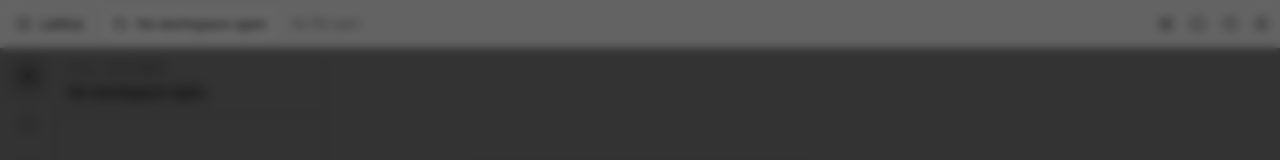
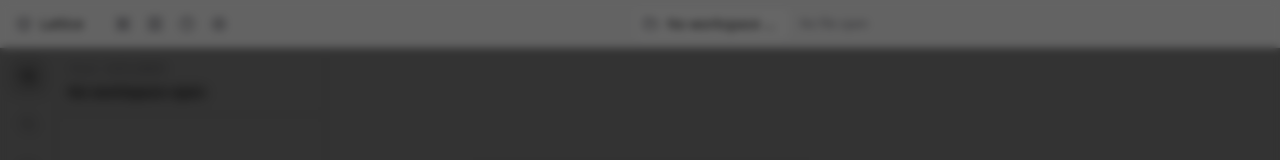
Before and after one commit to tryandaction/lattice, a Next.js app: page / in a window 1280 px wide. Shown: the top 160 px of the page. Built offline with nearby package versions, Linux system fonts and the light colour scheme.

Commit message:
Refine desktop title bar ergonomics

```diff
--- a/src/components/layout/command-bar.tsx
+++ b/src/components/layout/command-bar.tsx
@@ -21,6 +21,7 @@ import {
   Pencil,
   Play,
   RotateCcw,
+  LayoutGrid,
   Save,
   ScanSearch,
   Settings,
@@ -42,6 +43,7 @@ import {
   isDesktopWindowMaximized,
   isWindowsDesktopHost,
   minimizeDesktopWindow,
+  startDesktopWindowDrag,
   subscribeDesktopWindowState,
   toggleDesktopWindowMaximize,
 } from "@/lib/desktop-window";
@@ -195,6 +197,48 @@ function CommandBarActionButton({
   );
 }
 
+function BreadcrumbScroller({
+  breadcrumbs,
+}: {
+  breadcrumbs: Array<{ label: string }>;
+}) {
+  const scrollRef = useRef<HTMLDivElement | null>(null);
+
+  const handleWheel = useCallback((event: React.WheelEvent<HTMLDivElement>) => {
+    const element = scrollRef.current;
+    if (!element || element.scrollWidth <= element.clientWidth + 1) {
+      return;
+    }
+
+    if (Math.abs(event.deltaY) >= Math.abs(event.deltaX)) {
+      element.scrollLeft += event.deltaY;
+      event.preventDefault();
+    }
+  }, []);
+
+  return (
+    <div
+      ref={scrollRef}
+      onWheel={handleWheel}
+      className="min-w-0 max-w-[28rem] overflow-x-auto whitespace-nowrap [scrollbar-width:none] [&::-webkit-scrollbar]:hidden"
+      data-tauri-drag-region="false"
+      style={{ WebkitAppRegion: "no-drag", touchAction: "pan-x" } as CSSProperties}
+      data-testid="desktop-commandbar-breadcrumbs"
+    >
+      <div className="flex min-w-max items-center gap-1 text-xs text-muted-foreground">
+        {breadcrumbs.length > 0 ? breadcrumbs.map((segment, index) => (
+          <div key={`${segment.label}:${index}`} className="flex items-center gap-1">
+            {index > 0 ? <ChevronRight className="h-3.5 w-3.5 shrink-0" /> : null}
+            <span className={cn("truncate", index === breadcrumbs.length - 1 && "text-foreground")}>
+              {segment.label}
+            </span>
+          </div>
+        )) : null}
+      </div>
+    </div>
+  );
+}
+
 export function CommandBar({
   onOpenWorkspace,
   onOpenCommands,
@@ -238,8 +282,21 @@ export function CommandBar({
       }),
     [registeredState?.actions],
   );
-  const visibleActions = sortedActions.slice(0, 8);
-  const overflowActions = sortedActions.slice(8);
+  const { visibleActions, overflowActions } = useMemo(() => {
+    const primary = sortedActions.filter((action) => action.group === "primary");
+    const secondary = sortedActions.filter((action) => action.group === "secondary");
+    const utility = sortedActions.filter((action) => action.group === "utility");
+    const visible = [
+      ...primary,
+      ...secondary.slice(0, 6),
+      ...utility.slice(0, 2),
+    ].slice(0, 12);
+    const visibleIds = new Set(visible.map((action) => action.id));
+    return {
+      visibleActions: visible,
+      overflowActions: sortedActions.filter((action) => !visibleIds.has(action.id)),
+    };
+  }, [sortedActions]);
 
   const syncMaximizedState = useCallback(() => {
     if (!isWindowsDesktop) {
@@ -303,53 +360,135 @@ export function CommandBar({
     });
   }, [isWindowsDesktop, syncMaximizedState]);
 
+  const handleDragPointerDown = useCallback((event: React.MouseEvent<HTMLElement>) => {
+    if (!isWindowsDesktop || event.button !== 0) {
+      return;
+    }
+
+    if (event.currentTarget !== event.target) {
+      return;
+    }
+
+    void startDesktopWindowDrag();
+  }, [isWindowsDesktop]);
+
   return (
     <div
-      className="relative z-[70] flex items-center border-b border-border bg-background/95 pl-2 pr-0 backdrop-blur"
-      style={{ height: DESKTOP_COMMAND_BAR_HEIGHT }}
+      className="relative z-[70] grid grid-cols-[auto_minmax(0,1fr)_auto] items-center border-b border-border bg-background/95 pl-2 pr-0 backdrop-blur"
+      style={{ height: DESKTOP_COMMAND_BAR_HEIGHT, WebkitAppRegion: "drag" } as CSSProperties}
+      data-tauri-drag-region={isWindowsDesktop ? "true" : undefined}
+      onMouseDown={handleDragPointerDown}
+    >
+      <div
+        className="flex min-w-0 items-center gap-2 pr-3"
+        data-testid="desktop-commandbar-left"
       >
         <div
           className="flex shrink-0 select-none items-center gap-2 px-2"
           data-tauri-drag-region={isWindowsDesktop ? "true" : undefined}
           onDoubleClick={handleToggleMaximize}
+          onMouseDown={handleDragPointerDown}
           data-testid="desktop-commandbar-title"
         >
           <Box className="h-4 w-4 text-muted-foreground" />
           <span className="text-sm font-medium text-foreground">{t("app.name")}</span>
         </div>
+        <div className="h-6 w-px shrink-0 bg-border/80" />
+        <div
+          className="flex shrink-0 items-center gap-1"
+          data-tauri-drag-region="false"
+          style={{ WebkitAppRegion: "no-drag" } as CSSProperties}
+          data-testid="desktop-commandbar-shell-actions"
+        >
+          <button
+            type="button"
+            onClick={onOpenCommands}
+            onMouseDown={(event) => event.stopPropagation()}
+            className="rounded-md p-1.5 text-muted-foreground transition-colors hover:bg-accent hover:text-foreground"
+            title={t("commands.open")}
+            data-tauri-drag-region="false"
+            style={{ WebkitAppRegion: "no-drag" } as CSSProperties}
+          >
+            <Command className="h-4 w-4" />
+          </button>
+          <button
+            type="button"
+            onClick={onTogglePluginPanels}
+            onMouseDown={(event) => event.stopPropagation()}
+            className={cn(
+              "rounded-md p-1.5 transition-colors",
+              pluginPanelsOpen
+                ? "bg-accent text-foreground"
+                : "text-muted-foreground hover:bg-accent hover:text-foreground"
+            )}
+            title={t("panels.open")}
+            aria-pressed={pluginPanelsOpen}
+            data-tauri-drag-region="false"
+            style={{ WebkitAppRegion: "no-drag" } as CSSProperties}
+          >
+            <LayoutGrid className="h-4 w-4" />
+          </button>
+          <button
+            type="button"
+            onClick={onOpenGuide}
+            onMouseDown={(event) => event.stopPropagation()}
+            className="rounded-md p-1.5 text-muted-foreground transition-colors hover:bg-accent hover:text-foreground"
+            title={t("settings.shortcuts.openGuide")}
+            aria-label={t("settings.shortcuts.openGuide")}
+            data-tauri-drag-region="false"
+            style={{ WebkitAppRegion: "no-drag" } as CSSProperties}
+          >
+            <HelpCircle className="h-4 w-4" />
+          </button>
+          <button
+            type="button"
+            onClick={onOpenSettings}
+            onMouseDown={(event) => event.stopPropagation()}
+            className="rounded-md p-1.5 text-muted-foreground transition-colors hover:bg-accent hover:text-foreground"
+            title={t("settings.title")}
+            aria-label={t("settings.title")}
+            data-tauri-drag-region="false"
+            style={{ WebkitAppRegion: "no-drag" } as CSSProperties}
+          >
+            <Settings className="h-4 w-4" />
+          </button>
+        </div>
+      </div>
 
+      <div
+        className="flex min-w-0 items-center justify-center gap-4 px-2"
+        data-testid="desktop-commandbar-center"
+      >
+        <div
+          className="flex min-w-0 shrink items-center gap-2"
+          data-testid="desktop-commandbar-file-context"
+          data-tauri-drag-region="false"
+          style={{ WebkitAppRegion: "no-drag" } as CSSProperties}
+        >
           <button
             type="button"
             onClick={onOpenWorkspace}
-        className="ml-2 inline-flex max-w-56 shrink-0 items-center gap-2 rounded-lg border border-border bg-background px-3 py-2 text-left transition-colors hover:bg-accent"
+            onMouseDown={(event) => event.stopPropagation()}
+            className="inline-flex max-w-40 shrink-0 items-center gap-2 rounded-lg border border-border bg-background px-2.5 py-2 text-left transition-colors hover:bg-accent"
             title={workspaceDescription}
             data-tauri-drag-region="false"
             data-testid="desktop-commandbar-workspace"
+            style={{ WebkitAppRegion: "no-drag" } as CSSProperties}
           >
             <FolderOpen className="h-4 w-4 shrink-0 text-muted-foreground" />
             <span className="truncate text-sm font-medium text-foreground">{workspaceLabel}</span>
           </button>
-
-      <div
-        className="ml-3 flex min-w-0 flex-1 select-none items-center gap-1 overflow-hidden text-xs text-muted-foreground"
-        data-tauri-drag-region={isWindowsDesktop ? "true" : undefined}
-        onDoubleClick={handleToggleMaximize}
-        data-testid="desktop-commandbar-breadcrumbs"
-      >
-        {breadcrumbs.length > 0 ? breadcrumbs.map((segment, index) => (
-          <div key={`${segment.label}:${index}`} className="flex min-w-0 items-center gap-1">
-            {index > 0 ? <ChevronRight className="h-3.5 w-3.5 shrink-0" /> : null}
-            <span className={cn("truncate", index === breadcrumbs.length - 1 && "text-foreground")}>
-              {segment.label}
+          {breadcrumbs.length > 0 ? (
+            <BreadcrumbScroller breadcrumbs={breadcrumbs} />
+          ) : (
+            <span className="truncate text-xs text-muted-foreground" data-testid="desktop-commandbar-breadcrumbs">
+              {t("workbench.commandBar.empty")}
             </span>
-          </div>
-        )) : (
-          <span>{t("workbench.commandBar.empty")}</span>
           )}
         </div>
 
         <div
-        className="ml-2 flex shrink-0 items-center gap-1 px-1"
+          className="flex shrink-0 items-center gap-1 px-1"
           data-testid="desktop-commandbar-actions"
           data-tauri-drag-region="false"
           style={{ WebkitAppRegion: "no-drag" } as CSSProperties}
@@ -398,58 +537,7 @@ export function CommandBar({
             ) : null}
           </div>
         ) : null}
-        <button
-          type="button"
-          onClick={onOpenCommands}
-          onMouseDown={(event) => event.stopPropagation()}
-          className="rounded-md p-1.5 text-muted-foreground transition-colors hover:bg-accent hover:text-foreground"
-          title={t("commands.open")}
-          data-tauri-drag-region="false"
-          style={{ WebkitAppRegion: "no-drag" } as CSSProperties}
-        >
-          <Command className="h-4 w-4" />
-        </button>
-        <button
-          type="button"
-          onClick={onTogglePluginPanels}
-          onMouseDown={(event) => event.stopPropagation()}
-          className={cn(
-            "rounded-md p-1.5 transition-colors",
-            pluginPanelsOpen
-              ? "bg-accent text-foreground"
-              : "text-muted-foreground hover:bg-accent hover:text-foreground"
-          )}
-          title={t("panels.open")}
-          aria-pressed={pluginPanelsOpen}
-          data-tauri-drag-region="false"
-          style={{ WebkitAppRegion: "no-drag" } as CSSProperties}
-        >
-          <PanelLeft className="h-4 w-4" />
-        </button>
-        <button
-          type="button"
-          onClick={onOpenGuide}
-          onMouseDown={(event) => event.stopPropagation()}
-          className="rounded-md p-1.5 text-muted-foreground transition-colors hover:bg-accent hover:text-foreground"
-          title={t("settings.shortcuts.openGuide")}
-          aria-label={t("settings.shortcuts.openGuide")}
-          data-tauri-drag-region="false"
-          style={{ WebkitAppRegion: "no-drag" } as CSSProperties}
-        >
-          <HelpCircle className="h-4 w-4" />
-        </button>
-        <button
-          type="button"
-          onClick={onOpenSettings}
-          onMouseDown={(event) => event.stopPropagation()}
-          className="rounded-md p-1.5 text-muted-foreground transition-colors hover:bg-accent hover:text-foreground"
-          title={t("settings.title")}
-          aria-label={t("settings.title")}
-          data-tauri-drag-region="false"
-          style={{ WebkitAppRegion: "no-drag" } as CSSProperties}
-        >
-          <Settings className="h-4 w-4" />
-        </button>
+        </div>
       </div>
 
       {isWindowsDesktop ? (
```
Also changed, not shown: src/components/layout/desktop-window-frame.tsx (+8 -9 lines), 3 other files (tests, documents, lock files or other folders). Lines whose indentation alone changed are shown as unchanged.
